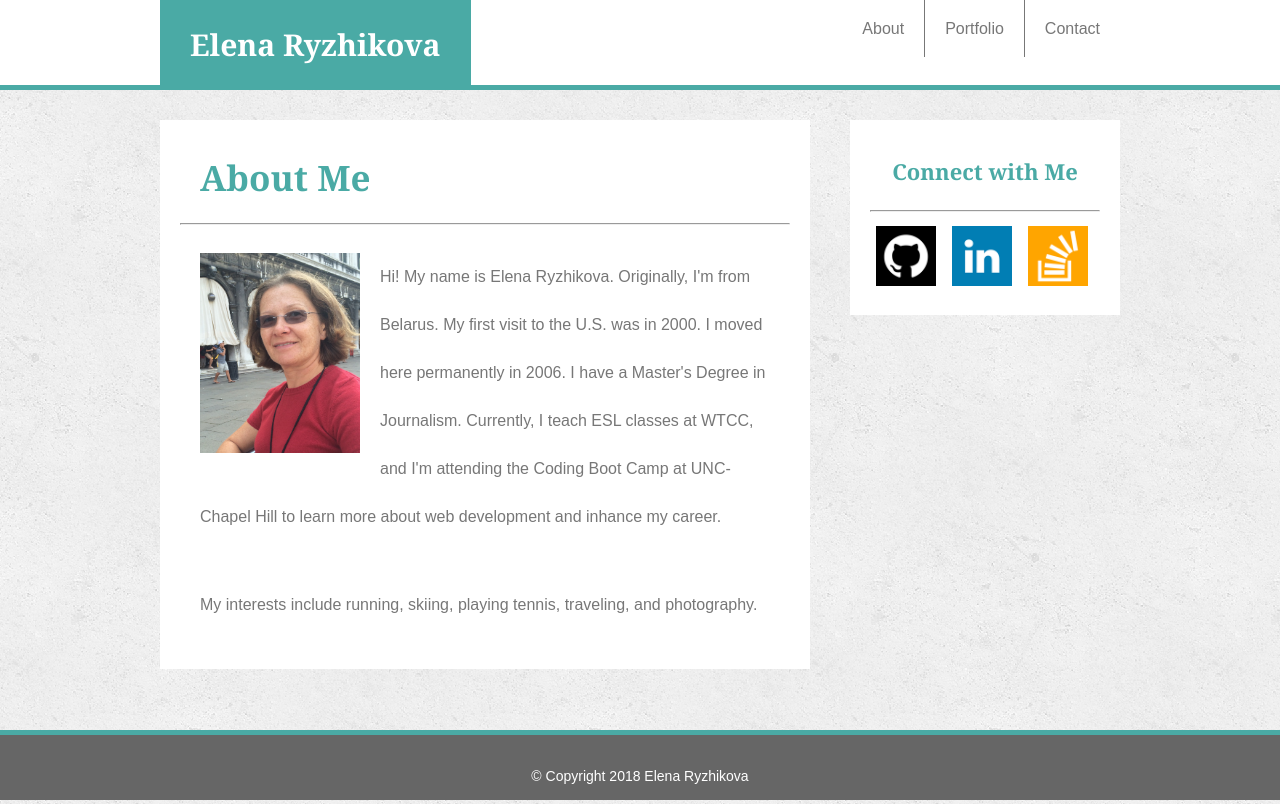
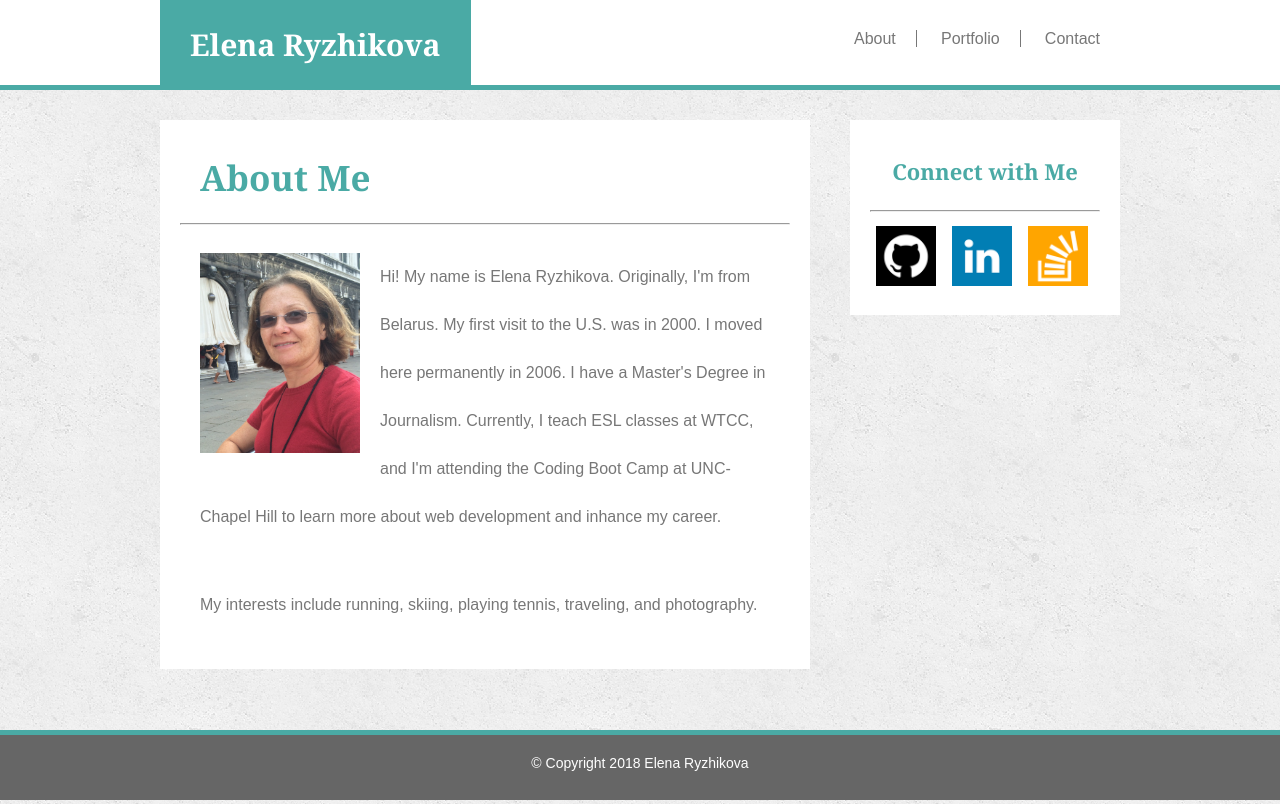
Before and after one commit to earyzhikova/Basic-Portfolio, a plain HTML site: page index.html in a window 1280 px wide. Drawn offline with Linux system fonts and the light colour scheme.

Commit message:
Basic-Portfolio

```diff
--- a/assets/css/style.css
+++ b/assets/css/style.css
@@ -51,15 +51,24 @@ ul li {
 	display: inline;
 }
 
-ul li a {
+nav a  {
 	color: #777777;
 	text-decoration: none;
+	margin-left: 20px;
+	border-right: 1px solid #777777;
+	padding-right: 20px;
 	font-family: 'Arial', 'Helvetica Neue', Helvetica, sans-serif;
 }
 
-.nav-border{
-	border-right: 1px solid #777777;
+nav {
+	float: right;
+	margin-top: 30px;
 }
+
+.no-border{
+	border-right: none;
+}
+
 
 h1 {
 	color: #4aaaa5;
@@ -116,6 +125,7 @@ footer {
 #footer {
 	color: white;
 	text-align: center;
+	line-height: normal;
 }
 
 .icon {
--- a/index.html
+++ b/index.html
@@ -13,12 +13,11 @@
 			<div class="banner">
 				<h2 id="logo">Elena Ryzhikova</h2>
 				<!-- NAV bar -->
-				<ul>
-					<li><a href="contact.html">Contact</a></li>
-					<li class="nav-border"><a href="portfolio.html">Portfolio</a></li>
-					<li class="nav-border"><a href="index.html">About</a></li>
-
-				</ul>
+				<nav>
+					<a href="index.html">About</a>
+					<a href="portfolio.html">Portfolio</a>
+					<a class="no-border" href="contact.html">Contact</a>
+				</nav>
 			</div>
 		</div>
 	</header>
```
Also changed, not shown: contact.html (+5 -5 lines), portfolio.html (+5 -5 lines).
